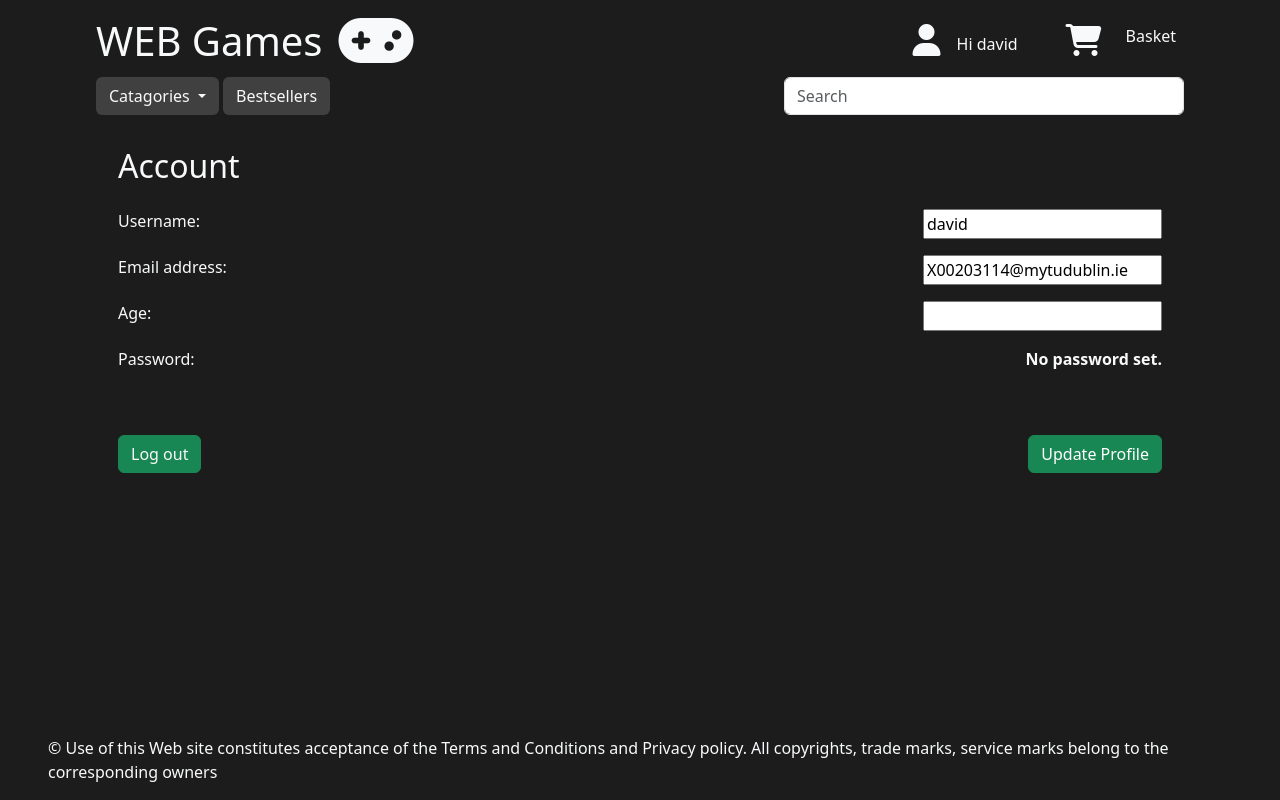
After one commit to AdrianDonnelly/CA2-WEBGames, a Django app: page /accounts/account/ in a window 1280 px wide. The commit adds this page. Run offline with Django 4.2, Linux system fonts and the light colour scheme; a user stored in the database is signed in; data comes from the database, SQL or seed files in the repository; some libraries are stand-ins or nearby versions.

Commit message:
Accounts page view, model and template # Please enter the commit message for your changes. Lines starting

```diff
--- a/accounts/forms.py
+++ b/accounts/forms.py
@@ -11,7 +11,7 @@ class CustomUserCreationForm(UserCreationForm):
     def age_restriction(self):
         age = self.cleaned_data.get('age')
         if age is not None and age <18:
-            raise ValidationError(_('You must be at least 18 years old to register.'))
+            raise ValidationError(('You must be at least 18 years old to register.'))
         return age
 
 class CustomUserChangeForm(UserChangeForm):
--- /dev/null
+++ b/accounts/templates/account.html
@@ -0,0 +1,27 @@
+{% extends 'base.html' %}
+{% block title %}Your Account{% endblock title %}
+
+{% block content %}
+<div class="container text-light mb-2 mt-2 px-5">
+  <h2>Account</h2>
+  <form method="post" class="mt-4">
+    {% csrf_token %}
+
+    {% for field in form %}
+      <div class="mb-3 d-flex justify-content-between">
+        {{ field.label_tag }}
+        {{ field }}
+      </div>
+      {% if field.errors %}
+          <small class="text-danger">{{ field.errors|join:", " }}</small>
+        {% endif %}
+    {% endfor %}
+    <div class="d-flex justify-content-between">
+    <button class="btn btn-success mt-5" type="submit">
+      <a class="text-light link-underline link-underline-opacity-0"href="{% url 'logout' %}">Log out</a>
+    </button>
+    <button class="btn btn-success mt-5" type="submit">Update Profile</button>
+  </div>
+  </form>
+</div>
+{% endblock content %}
--- a/accounts/urls.py
+++ b/accounts/urls.py
@@ -1,7 +1,7 @@
 from django.urls import path
-from shop import views
-from .views import SignUpView
+from .views import SignUpView ,AccountView
 
 urlpatterns = [
-    path('signup/',SignUpView.as_view(),name='signup')
+    path('signup/',SignUpView.as_view(),name='signup'),
+    path('account/',AccountView.as_view(),name='account'),
 ]
--- a/accounts/views.py
+++ b/accounts/views.py
@@ -1,8 +1,8 @@
 from django.contrib.auth.views import LoginView
 from django.urls import reverse_lazy
-from django.views.generic.edit import CreateView
+from django.views.generic.edit import CreateView ,UpdateView
 from django.contrib.auth.models import Group
-from .forms import CustomUserCreationForm
+from .forms import CustomUserCreationForm , CustomUserChangeForm
 from .models import CustomUser
 
 class SignUpView(CreateView):
@@ -16,7 +16,6 @@ class SignUpView(CreateView):
         except Group.DoesNotExist:
             customer_group = Group.objects.create(name='Customer')
 
-        # Validate age if its above 18 to make account
         age = form.cleaned_data.get('age')
         if age is not None and age < 18:
             form.add_error('age', 'You must be at least 18 years old to register.')
@@ -27,3 +26,17 @@ class SignUpView(CreateView):
         signup_user = CustomUser.objects.get(username=username)
         customer_group.user_set.add(signup_user)
         return super().form_valid(form)
+
+class AccountView(UpdateView):
+    form_class = CustomUserChangeForm
+    success_url = reverse_lazy('account')
+    template_name = 'account.html'
+
+    def get_object(self, queryset=None):
+        return self.request.user
+
+class ProfileUpdateView(UpdateView):
+    model = CustomUser
+    form_class = CustomUserChangeForm
+    success_url = reverse_lazy('account')
+    template_name = 'account.html'
--- a/shop/templates/header.html
+++ b/shop/templates/header.html
@@ -11,8 +11,7 @@
         <ul class="d-flex justify-content-end">
             <i class="fa-solid fa-user fa-2xl m-3 mt-4"></i>
             {% if user.is_authenticated %}
-            <p class = "mt-3">Hi {{user.username}}</p>
-            <a href="{% url 'logout' %}">Log out</a>
+            <a class = "mt-3 nav-link"href="{% url 'account' %}">Hi {{user.username}}</a>
             {% else %}
             <a class="nav-link m-2" href="{% url 'login' %}">Sign in</a>
             {% endif %}
```
